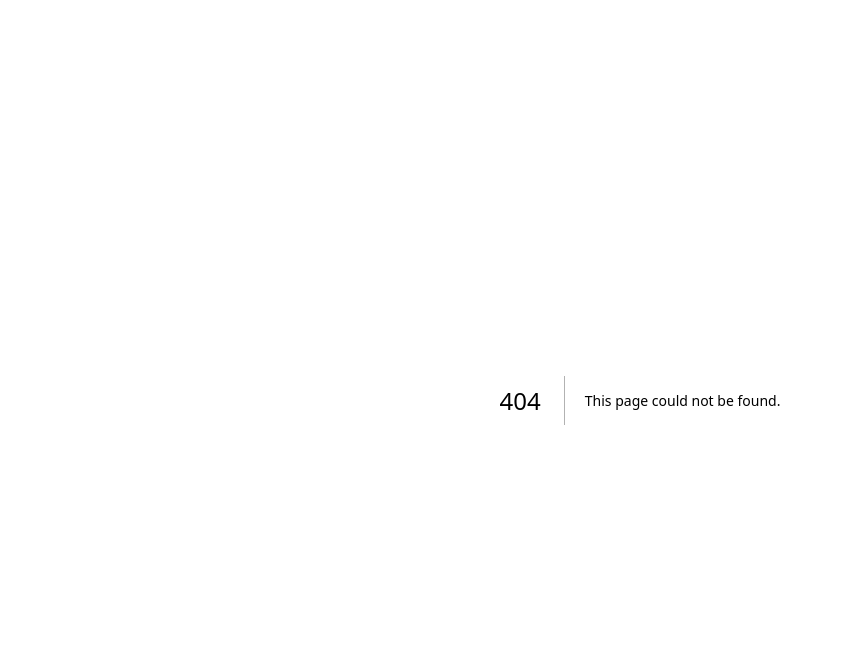
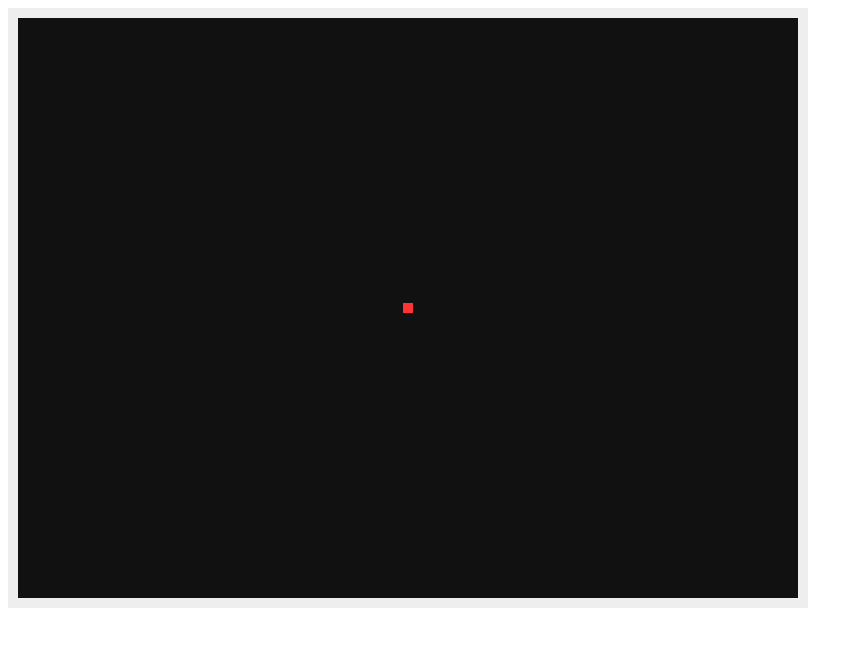
Before and after one commit to SankrityaT/Alibi, a Next.js app: page /station in a window 1280 px wide. Before the commit this address had no page. Shown: the top 646 px of the page, without its empty margins (0-863 px from the left). Built offline with nearby package versions, Linux system fonts and the light colour scheme.

Commit message:
feat: add StationCanvas movement component and station page

```diff
--- /dev/null
+++ b/app/station/page.tsx
@@ -0,0 +1,15 @@
+'use client'
+
+import { useCallback } from 'react'
+import { StationCanvas } from '../../components/station/StationCanvas.js'
+
+export default function StationPage() {
+  const handleEnterRoom = useCallback((roomId: string) => {
+    // Plan 3 replaces this with an actual scene transition to the
+    // interrogation/evidence/case-board UI. For now, logging is enough to
+    // manually verify room-entry detection end-to-end in a real browser.
+    console.log(`Entered room: ${roomId}`)
+  }, [])
+
+  return <StationCanvas onEnterRoom={handleEnterRoom} />
+}
--- /dev/null
+++ b/components/station/StationCanvas.tsx
@@ -0,0 +1,108 @@
+'use client'
+
+import { useEffect, useRef, useState } from 'react'
+import { flushSync } from 'react-dom'
+import { computeNextPosition, detectRoomEntry } from '../../lib/station/movement.js'
+import { rooms, STATION_BOUNDS } from '../../lib/station/rooms.js'
+import type { Position, TrackedKey } from '../../lib/station/types.js'
+
+export interface StationCanvasProps {
+  onEnterRoom: (roomId: string) => void
+}
+
+const START_POSITION: Position = { x: 400, y: 300 }
+const TRACKED_KEYS = new Set<TrackedKey>(['ArrowUp', 'ArrowDown', 'ArrowLeft', 'ArrowRight'])
+
+function isTrackedKey(key: string): key is TrackedKey {
+  return (TRACKED_KEYS as Set<string>).has(key)
+}
+
+export function StationCanvas({ onEnterRoom }: StationCanvasProps) {
+  const canvasRef = useRef<HTMLCanvasElement>(null)
+  const keysRef = useRef<Set<TrackedKey>>(new Set())
+  const [position, setPosition] = useState<Position>(START_POSITION)
+
+  useEffect(() => {
+    function handleKeyDown(event: KeyboardEvent) {
+      if (isTrackedKey(event.key)) {
+        keysRef.current.add(event.key)
+      }
+    }
+    function handleKeyUp(event: KeyboardEvent) {
+      if (isTrackedKey(event.key)) {
+        keysRef.current.delete(event.key)
+      }
+    }
+    window.addEventListener('keydown', handleKeyDown)
+    window.addEventListener('keyup', handleKeyUp)
+    return () => {
+      window.removeEventListener('keydown', handleKeyDown)
+      window.removeEventListener('keyup', handleKeyUp)
+    }
+  }, [])
+
+  useEffect(() => {
+    let frameId: number
+    let lastTime = performance.now()
+
+    function tick(now: number) {
+      const deltaMs = now - lastTime
+      lastTime = now
+
+      // flushSync forces the DOM (data-player-x/y attributes) to reflect the
+      // new position synchronously within this frame callback, rather than
+      // being deferred by React 18's automatic batching to a later
+      // microtask. Without this, callers driving the rAF loop directly
+      // (e.g. tests invoking the captured frame callback outside of a React
+      // event) would observe stale attributes immediately after the call.
+      flushSync(() => {
+        setPosition((current) => {
+          const next = computeNextPosition(current, keysRef.current, STATION_BOUNDS, deltaMs)
+          const enteredRoomId = detectRoomEntry(next, rooms)
+          if (enteredRoomId) {
+            onEnterRoom(enteredRoomId)
+          }
+          return next
+        })
+      })
+
+      frameId = requestAnimationFrame(tick)
+    }
+
+    frameId = requestAnimationFrame(tick)
+    return () => cancelAnimationFrame(frameId)
+  }, [onEnterRoom])
+
+  useEffect(() => {
+    const canvas = canvasRef.current
+    const context = canvas?.getContext('2d')
+    if (!canvas || !context) {
+      return
+    }
+    context.clearRect(0, 0, canvas.width, canvas.height)
+    context.fillStyle = '#111'
+    context.fillRect(0, 0, canvas.width, canvas.height)
+    context.fillStyle = '#eee'
+    for (const room of rooms) {
+      context.fillRect(
+        room.doorTrigger.x,
+        room.doorTrigger.y,
+        room.doorTrigger.width,
+        room.doorTrigger.height
+      )
+    }
+    context.fillStyle = '#f33'
+    context.fillRect(position.x - 5, position.y - 5, 10, 10)
+  }, [position])
+
+  return (
+    <canvas
+      ref={canvasRef}
+      width={STATION_BOUNDS.width}
+      height={STATION_BOUNDS.height}
+      data-testid="station-canvas"
+      data-player-x={position.x}
+      data-player-y={position.y}
+    />
+  )
+}
--- a/next.config.mjs
+++ b/next.config.mjs
@@ -1,4 +1,20 @@
 /** @type {import('next').NextConfig} */
-const nextConfig = {}
+const nextConfig = {
+  webpack(config) {
+    // The codebase's local modules use explicit `.js` extensions on import
+    // specifiers (the TS "NodeNext"-style convention), even though the
+    // files on disk are `.ts`/`.tsx`. Vitest's esbuild-based resolver
+    // already handles this transparently, but webpack does not by default,
+    // so `.js` specifiers pointing at `.ts`/`.tsx` files (e.g.
+    // `StationCanvas.js` -> `StationCanvas.tsx`) fail to resolve. This
+    // extension alias makes webpack try the TypeScript source when a
+    // `.js`-suffixed import can't be found as a literal `.js` file.
+    config.resolve.extensionAlias = {
+      ...config.resolve.extensionAlias,
+      '.js': ['.js', '.ts', '.tsx']
+    }
+    return config
+  }
+}
 
 export default nextConfig
```
Also changed, not shown: 1 other file (tests, documents, lock files or other folders).
